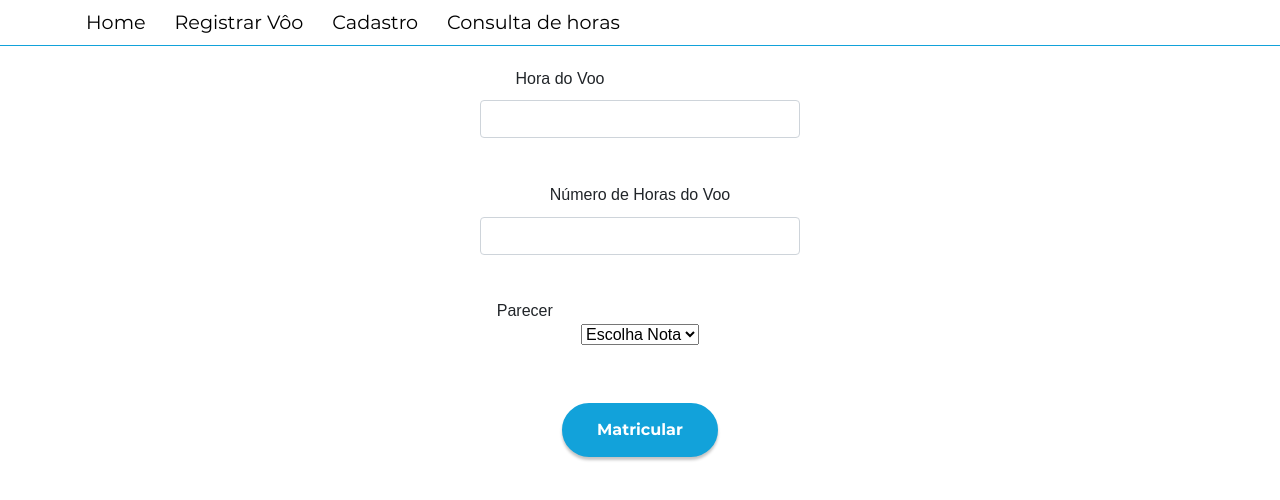
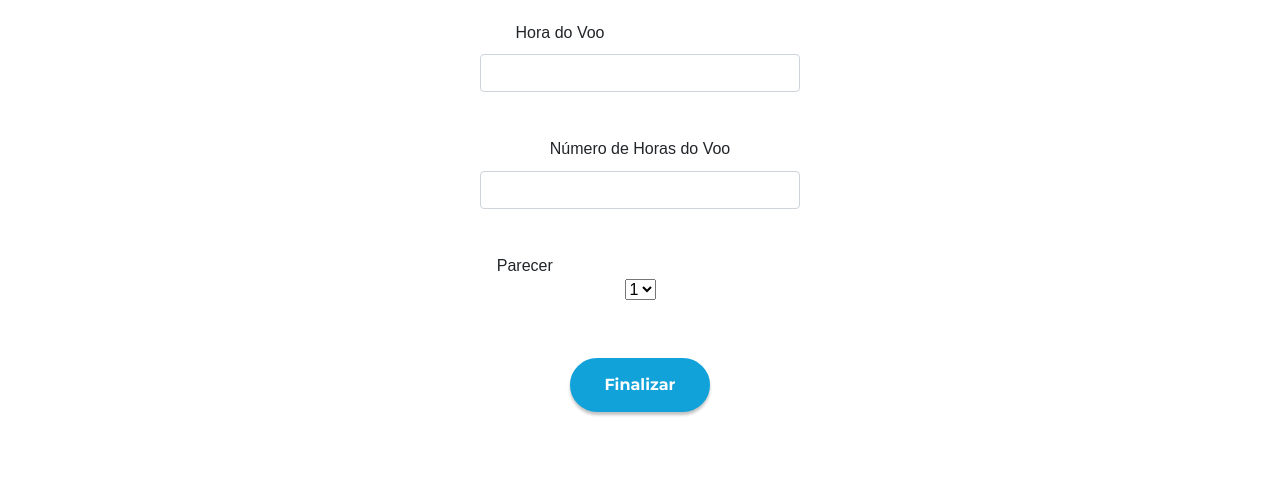
Before and after one commit to rodipm/engsoft, a React (Create React App) app in the folder engsoft-app/: page /registroVooDados in a window 1280 px wide. Shown: the top 500 px of the page. Built offline with nearby package versions, Linux system fonts and the light colour scheme.

Commit message:
Adicionado chaveamento de componentes pelos estados. TODO: Passar(verificar) os dados corretamente da etapa InsereDados; Finalizar a terceira etapa ConfirmaAluno (realizar o request com os dados pro db)

```diff
--- a/engsoft-app/src/index.js
+++ b/engsoft-app/src/index.js
@@ -1,16 +1,16 @@
-import React from 'react';
-import ReactDOM from 'react-dom';
-import { Route, Link, BrowserRouter as Router } from 'react-router-dom'
-import 'bootstrap/dist/css/bootstrap.css';
-import './index.css';
-import App from './App';
-import {RegistroVoo} from './pages/registroVoo';
-import {RegistroVooConfirma} from './pages/registroVoo_confirmaAluno';
-import {RegistroVooDados} from './pages/registroVoo_insereDados';
-import {Cadastro} from './pages/cadastro';
-import {Homepage} from './pages/homepage';
-import {ConsultaHorasVoo} from './pages/consultaHorasVoo';
-import * as serviceWorker from './serviceWorker';
+import React from "react";
+import ReactDOM from "react-dom";
+import { Route, Link, BrowserRouter as Router } from "react-router-dom";
+import "bootstrap/dist/css/bootstrap.css";
+import "./index.css";
+import App from "./App";
+import { RegistroVoo } from "./pages/registroVoo";
+import { RegistroVooConfirmaAluno } from "./pages/registroVoo_confirmaAluno";
+import { RegistroVooInsereDados } from "./pages/registroVoo_insereDados";
+import { Cadastro } from "./pages/cadastro";
+import { Homepage } from "./pages/homepage";
+import { ConsultaHorasVoo } from "./pages/consultaHorasVoo";
+import * as serviceWorker from "./serviceWorker";
 
 const routing = (
   <Router>
@@ -18,15 +18,14 @@ const routing = (
       <Route exact path="/" component={Homepage} />
       <Route path="/cadastro" component={Cadastro} />
       <Route path="/registroVoo" component={RegistroVoo} />
-      <Route path="/registroVooConfirma" component={RegistroVooConfirma} />
-      <Route path="/registroVooDados" component={RegistroVooDados} />
+      <Route path="/registroVooConfirma" component={RegistroVooConfirmaAluno} />
+      <Route path="/registroVooDados" component={RegistroVooInsereDados} />
       <Route path="/consultaHorasVoo" component={ConsultaHorasVoo} />
     </div>
   </Router>
+);
 
-)
-
-ReactDOM.render(routing, document.getElementById('root'));
+ReactDOM.render(routing, document.getElementById("root"));
 
 // If you want your app to work offline and load faster, you can change
 // unregister() to register() below. Note this comes with some pitfalls.
--- a/engsoft-app/src/pages/registroVoo.jsx
+++ b/engsoft-app/src/pages/registroVoo.jsx
@@ -2,50 +2,69 @@ import * as React from 'react';
 import './registroVoo.css';
 import axios from 'axios';
 import { Navbar } from '../components/navbar'
+import { RegistroVooConfirmaAluno } from './registroVoo_confirmaAluno'
+import { RegistroVooInsereDados } from './registroVoo_insereDados'
 
-const url = "http://localhost:5000/aluno"
+const url_aluno = "http://localhost:5000/aluno"
+const url_aula = "http://localhost:5000/aula"
 
 export class RegistroVoo extends React.Component{
-    /*constructor(props) {
+    constructor(props) {
         super(props);
-        this.state = {aluno_id: ''}
-        this.hasName = false;
-        this.name  = '';
+        this.state = {situacao: 'inicio', aluno_id: '', hasName: false, name: '', parecer: ''};
+        this.handleChange = this.handleChange.bind(this);
+        this.handleSubmitDados = this.handleSubmitDados.bind(this);
+        this.handleSubmitNome = this.handleSubmitNome.bind(this);
     }
 
     handleChange(event) {
         this.setState({ [event.target.name]: event.target.value })
     }
 
-    handleSubmit(event) {
+    handleSubmitNome(event) {
         event.preventDefault();
-        axios.post(url, this.state)
+        axios.get(url_aluno + '?CPF=' + this.state.aluno_id)
             .then((response) => {
-                this.hasName = true;
-                this.name = response.data.nome;
-            });
-    }*/
+                console.log(response.data.nome)
+                this.setState({ situacao: 'insereDados', hasName: true, name: response.data.nome, horaVoo: null, duracaoVoo: 0 })
+            }).catch(error => console.error(error));
+    }
+
+    handleSubmitDados(event) {
+        this.setState({ situacao: 'confirmaAluno'})
+
+    }
+
     render (){
-        return (
-            <div>
-                <Navbar />
-                <form className="fundo" /*onSubmit={this.handleSubmit}*/>
+
+        let page;
+
+        if (this.state.situacao === 'inicio')
+            page =
+            <form className="fundo">
                     <h2 className="titulo">Registrar Voo</h2>
                     <div htmlFor="nMatricula" className="grey-text">
                     <div className="texto-nMatricula">
                         Número de Matricula
                         </div>
 
-                        <input type="text" /*name="user_id" onChange={this.handleChange}*/ className="form-control col-3"/>
+                    <input type="text" name="aluno_id" onChange={this.handleChange} className="form-control col-3" />
 
 
                     <div class="button">
-                            <a href="/registroVooConfirma">
-                                <button type="button" className="button-primary" onclick="alert(); ">Buscar</button>
-                            </a>
+                        <button type="button" className="button-primary" onClick={this.handleSubmitNome}>Buscar</button>
                     </div>
                 </div>
             </form>
+        else if (this.state.situacao === 'insereDados')
+            page = <RegistroVooInsereDados handleSubmitDados={this.handleSubmitDados}/>
+        else if (this.state.situacao === 'confirmaAluno')
+            page = <RegistroVooConfirmaAluno name={this.state.name}/>
+
+        return (
+            <div>
+                <Navbar />
+                {page}
             </div>
         )
     }
--- a/engsoft-app/src/pages/registroVoo_confirmaAluno.jsx
+++ b/engsoft-app/src/pages/registroVoo_confirmaAluno.jsx
@@ -2,18 +2,17 @@ import * as React from 'react';
 import './registroVoo.css';
 import { Navbar } from '../components/navbar'
 
-export class RegistroVooConfirma extends React.Component{
+export class RegistroVooConfirmaAluno extends React.Component{
     render(){
         return(
             <div>
-                <Navbar />
                 <form className="fundo">
                     <h2 className="titulo">Registrar Voo</h2>
 
 
 
                     <div className="button_row">
-                        <div className="grey-text">Nome:</div>
+                        <div className="grey-text">Nome: <bold>{this.props.name}</bold></div>
                         <br/>
                         <a href="/registroVooDados">
                             <button type="button" className="button-primary" onclick="alert(); " >Confirmar</button>
--- a/engsoft-app/src/pages/registroVoo_insereDados.jsx
+++ b/engsoft-app/src/pages/registroVoo_insereDados.jsx
@@ -1,19 +1,17 @@
 import * as React from 'react';
 import './registroVoo.css';
-import { Navbar } from '../components/navbar'
 
-export class RegistroVooDados extends React.Component{
+export class RegistroVooInsereDados extends React.Component{
     render (){
         return (
             <div>
-                <Navbar />
                 <form className="fundo">
 
                     <div htmlFor="horaVoo" className="grey-text">
                         <div className="texto-horaVoo">
                             Hora do Voo
                         </div>
-                        <input type="text" className="form-control col-3"/>
+                        <input type="text" name="horaVoo" onChange={this.props.handleChange} className="form-control col-3"/>
                     </div>
 
                     <br />
@@ -22,7 +20,7 @@ export class RegistroVooDados extends React.Component{
                         <div className="texto-nHorasDoVoo">
                             Número de Horas do Voo
                         </div>
-                        <input type="text" className="form-control col-3"/>
+                        <input type="text" name="duracaoVoo" onChange={this.props.handleChange} className="form-control col-3"/>
                     </div>
 
                     <br />
@@ -32,21 +30,20 @@ export class RegistroVooDados extends React.Component{
                             Parecer
                         </div>
 
-                        <select name="" id="">
-                            <option value="var">Escolha Nota</option>
-                            <option value="valor">1</option>
-                            <option value="valor">2</option>
-                            <option value="valor">3</option>
-                            <option value="valor">4</option>
-                            <option value="valor">5</option>
+                        <select name="parecer" value="Escolha uma nota" onChange={this.props.handleChange} >
+                            <option value="1">1</option>
+                            <option value="2">2</option>
+                            <option value="3">3</option>
+                            <option value="4">4</option>
+                            <option value="5">5</option>
                         </select>
                     </div>
 
                     <br />
 
                     <div class="button">
-                        <button color="unique" type="submit" class="button-primary">
-                            Matricular
+                        <button color="unique" type="submit" class="button-primary" onClick={this.props.handleSubmitDados}>
+                            Finalizar
                         </button>
                     </div>
 
```
Also changed, not shown: 1 other file (tests, documents, lock files or other folders). Lines whose indentation alone changed are shown as unchanged.
